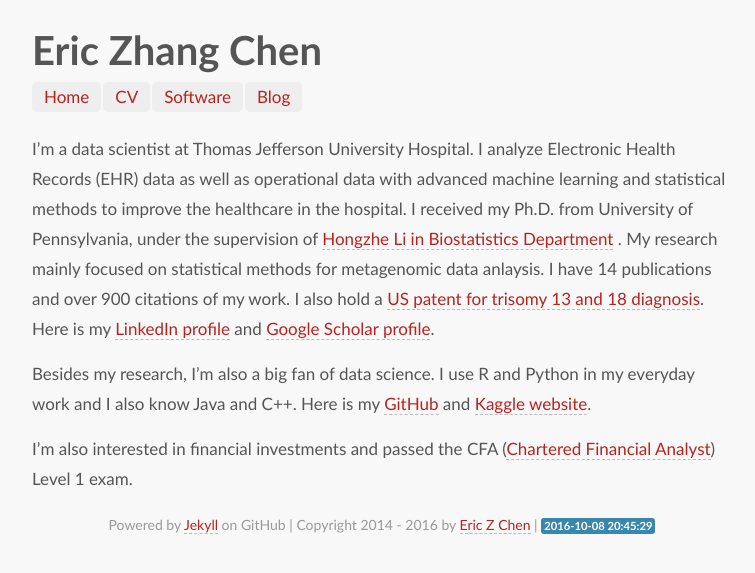
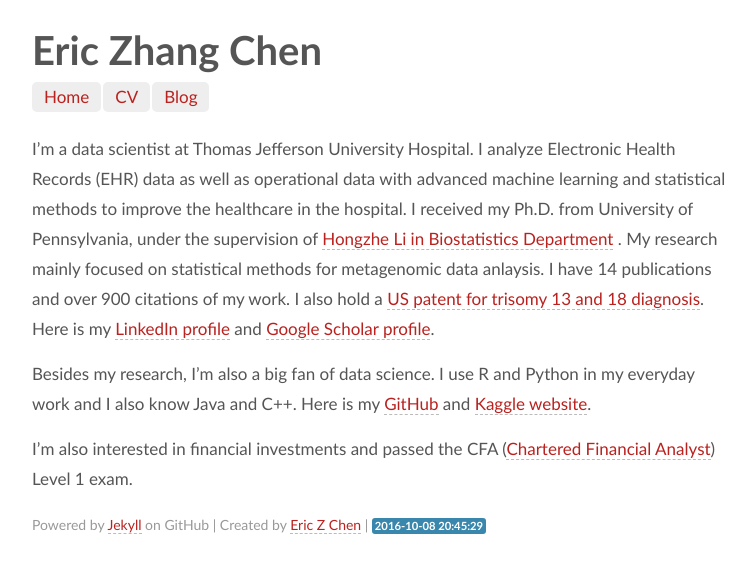
Before and after one commit to chvlyl/chvlyl.github.io, a Jekyll site: the page built from index.md, in a window 1280 px wide. Shown: the top 573 px of the page, without its empty margins (258-1013 px from the left). Built offline with Jekyll 4.4.1, drawn with Linux system fonts in a browser that asks for light colours.

Commit message:
delete software

```diff
--- a/_layouts/home.html
+++ b/_layouts/home.html
@@ -8,30 +8,7 @@
   <meta name="author" content="Eric Z Chen"/>
   <meta name="viewport" content="width=device-width; initial-scale=1.0">
   <link rel="stylesheet" type="text/css" href="/css/home.css">
-  <style type="text/css">
-  html, body {
-    background-color: #F8F8F8;
-  }
-  .container > footer p , .postheader > a{
-    text-align: center;
-  }
-  .date {
-    text-align: center;
-    height: 30px;
-    color:#bfbfbf;
-    margin-bottom: 10px;
-  }
-  /* Specify class=linenums on a pre to get line numbering */
-  ol.linenums {
-    margin: 0 0 0 33px; /* IE indents via margin-left */
-  }
-  ol.linenums li {
-    padding-left: 12px;
-    color: #bebec5;
-    line-height: 18px;
-    text-shadow: 0 1px 0 #fff;
-  }
-  </style>
+  <script src="http://code.jquery.com/jquery-latest.min.js" type="text/javascript"></script>
 </head>
 <body>
   <div class="container">
@@ -39,12 +16,11 @@
   <ul class="nav pills">
   <li><a href="/">Home</a></li>
   <li><a href="/cv/">CV</a></li>
-  <li><a href="/software/">Software</a></li>
   <li><a href="/blog/">Blog</a></li>
 </ul>
 {{ content }}
 <footer>
-  <p><small>Powered by <a href="https://github.com/mojombo/jekyll">Jekyll</a> on GitHub | Copyright 2014 - {{site.time | date:"%Y"}} by <a href="http://statchen.com/">Eric Z Chen</a> | <span class="label label-info">{{site.time | date:"%Y-%m-%d %H:%M:%S"}}</span></small></p>
+  <p><small>Powered by <a href="https://github.com/mojombo/jekyll">Jekyll</a> on GitHub | Created by <a href="http://statchen.com/">Eric Z Chen</a> | <span class="label label-info">{{site.time | date:"%Y-%m-%d %H:%M:%S"}}</span></small></p>
 </footer>
 </div>
 </body>
```
